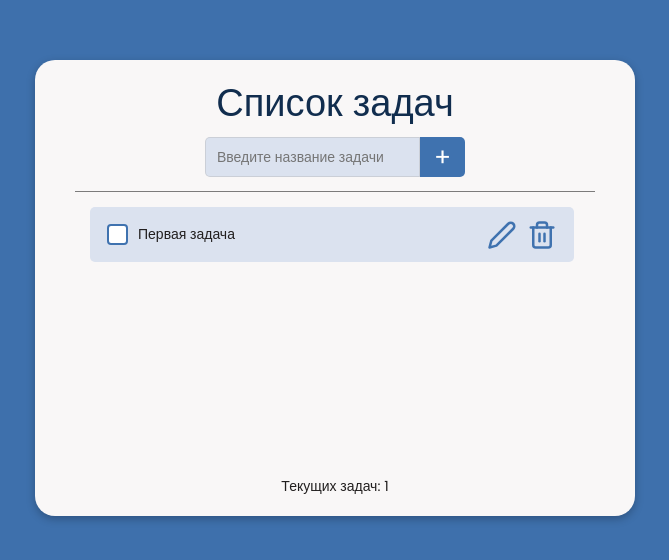
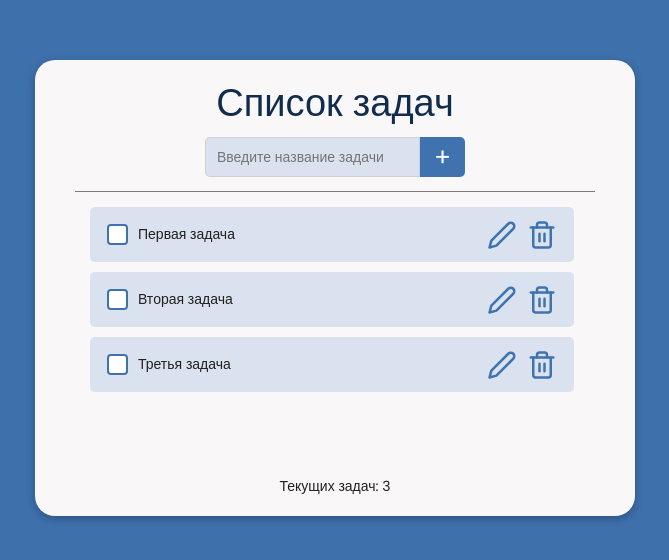
Before and after one commit to AlekseyLevada/To-Do_List-TS-React-Vite-, a React (Vite) app: page / in a window 1280 px wide. Shown: the part 112-672 px from the top of the page, without its empty margins (305-974 px from the left). Built offline with nearby package versions, Linux system fonts and the light colour scheme.

Commit message:
Допилил основную логику по стору

```diff
--- a/package.json
+++ b/package.json
@@ -10,6 +10,7 @@
     "preview": "vite preview"
   },
   "dependencies": {
+    "immer": "^10.1.1",
     "react": "^18.3.1",
     "react-dom": "^18.3.1",
     "zustand": "^5.0.0-rc.2"
--- a/src/components/AppTemplate/AppTemplate.tsx
+++ b/src/components/AppTemplate/AppTemplate.tsx
@@ -4,30 +4,23 @@ import { useToDoStore } from '../../store/ToDoStore/ToDoStore'
 import { InputWindow } from '../InputWindow/Inputwindow'
 import { TaskItem } from '../TaskItem/TaskItem'
 
+
 export const AppTemplate: React.FC = (): JSX.Element => {
 
   const tasks = useToDoStore(state => state.tasks)
   const createTask = useToDoStore(state => state.createTask)
-  const updateTask = useToDoStore(state => state.updateTask)
-  const removeTask = useToDoStore(state => state.removeTask)
 
   return (
     <>
       <article className={styles.appTemplate}>
         <div className={styles.appTemplateTop}>
           <AppTitle />
-          <InputWindow
-            onAdd={(title: string) => title && title !== "" ? createTask(title) : null} />
+          <InputWindow onAdd={(title: string) => title && title !== "" ? createTask(title) : null} />
           <ul className={styles.appTemplateList}>
             {
               tasks.map(task => {
                 return (
-                  <TaskItem
-                  key={task.id}
-                  id={task.id}
-                  title={task.title}
-                  onDell={() => removeTask(task.id)}
-                  onEdit={() => updateTask(task.id, task.title)} />
+                  <TaskItem key={task.id} id={task.id} title={task.title} />
                 )
               })
             }
--- a/src/components/TaskItem/TaskItem.tsx
+++ b/src/components/TaskItem/TaskItem.tsx
@@ -1,8 +1,12 @@
 import { useState } from "react"
 import styles from "./styles/style.module.scss"
 import ItaskItemProps from "./types/ITaskItemProsp"
+import { useToDoStore } from "../../store/ToDoStore/ToDoStore"
 
-export const TaskItem: React.FC<ItaskItemProps> = ({ id, title, onEdit, onDell }): JSX.Element => {
+export const TaskItem: React.FC<ItaskItemProps> = ({ id, title }): JSX.Element => {
+
+  const updateTask = useToDoStore(state => state.updateTask)
+  const removeTask = useToDoStore(state => state.removeTask)
 
   const [checked, setChecked] = useState(false)
   const [editMode, setEditMode] = useState(false)
@@ -37,7 +41,7 @@ export const TaskItem: React.FC<ItaskItemProps> = ({ id, title, onEdit, onDell }
             editMode ?
               <button
                 className={styles.taskItemControlItem}
-                onClick={() => setTimeout(() => { onEdit(id, value); setEditMode(false) }, 300)}
+                onClick={() => setTimeout(() => { updateTask(id, value); setEditMode(false) }, 300)}
                 area-label="Save">
               </button>
               :
@@ -50,7 +54,7 @@ export const TaskItem: React.FC<ItaskItemProps> = ({ id, title, onEdit, onDell }
           }
           <button
             className={styles.taskItemControlItem}
-            onClick={() => setTimeout(() => { onDell(id) }, 300)}
+            onClick={() => setTimeout(() => { removeTask(id) }, 300)}
             area-label="Delete"
             disabled={!checked}>
           </button>
--- a/src/components/TaskItem/types/ITaskItemProsp.ts
+++ b/src/components/TaskItem/types/ITaskItemProsp.ts
@@ -1,8 +1,6 @@
 interface ItaskItemProps {
   id: string;
   title: string;
-  onDell: (id:string) => void;
-  onEdit: (id:string, title:string) => void;
 }
 
 export default ItaskItemProps
--- a/src/store/ToDoStore/ToDoStore.ts
+++ b/src/store/ToDoStore/ToDoStore.ts
@@ -5,9 +5,19 @@ import IToDoStore from "./types/IToDoStore";
 export const useToDoStore = create<IToDoStore>((set, get) => ({
   tasks: [
     {
-      id: "112",
+      id: "hsd7dckf0jc6c1mc0c9mcl2",
       title: "Первая задача",
-      timeAt: 626265684334
+      timeAt: 5647892156741236
+    },
+    {
+      id: "0xd9dckf1jc9b2mc0c9mca6",
+      title: "Вторая задача",
+      timeAt: 4681659872356468
+    },
+    {
+      id: "lqd2dckf8jc1w5mc0c9mcqs",
+      title: "Третья задача",
+      timeAt: 7982465867495498
     }
   ],
 
@@ -15,19 +25,14 @@ export const useToDoStore = create<IToDoStore>((set, get) => ({
     const { tasks } = get()
     const newTask = { id: generateId(), title: title, timeAt: Date.now() }
     set({
-      tasks: [...tasks, newTask] // Добвление задачи в конец списка
+      tasks: [...tasks, newTask]
     })
   },
 
-  updateTask: (id: string, title: string) => {
-    const { tasks } = get()
-    set({
-      tasks: tasks.map(task => ({
-        ...task,
-        title: task.id === id ? title : task.title
-      }))
-    })
-  },
+  updateTask: (id: string, title: string) => set({
+    tasks: get().tasks.map((task) => task.id === id ? { ...task, title: title } : { id: task.id, title: task.title, timeAt: task.timeAt })
+  }),
+
 
   removeTask: (id: string) => {
     const { tasks } = get()
```
Also changed, not shown: 1 other file (tests, documents, lock files or other folders).
